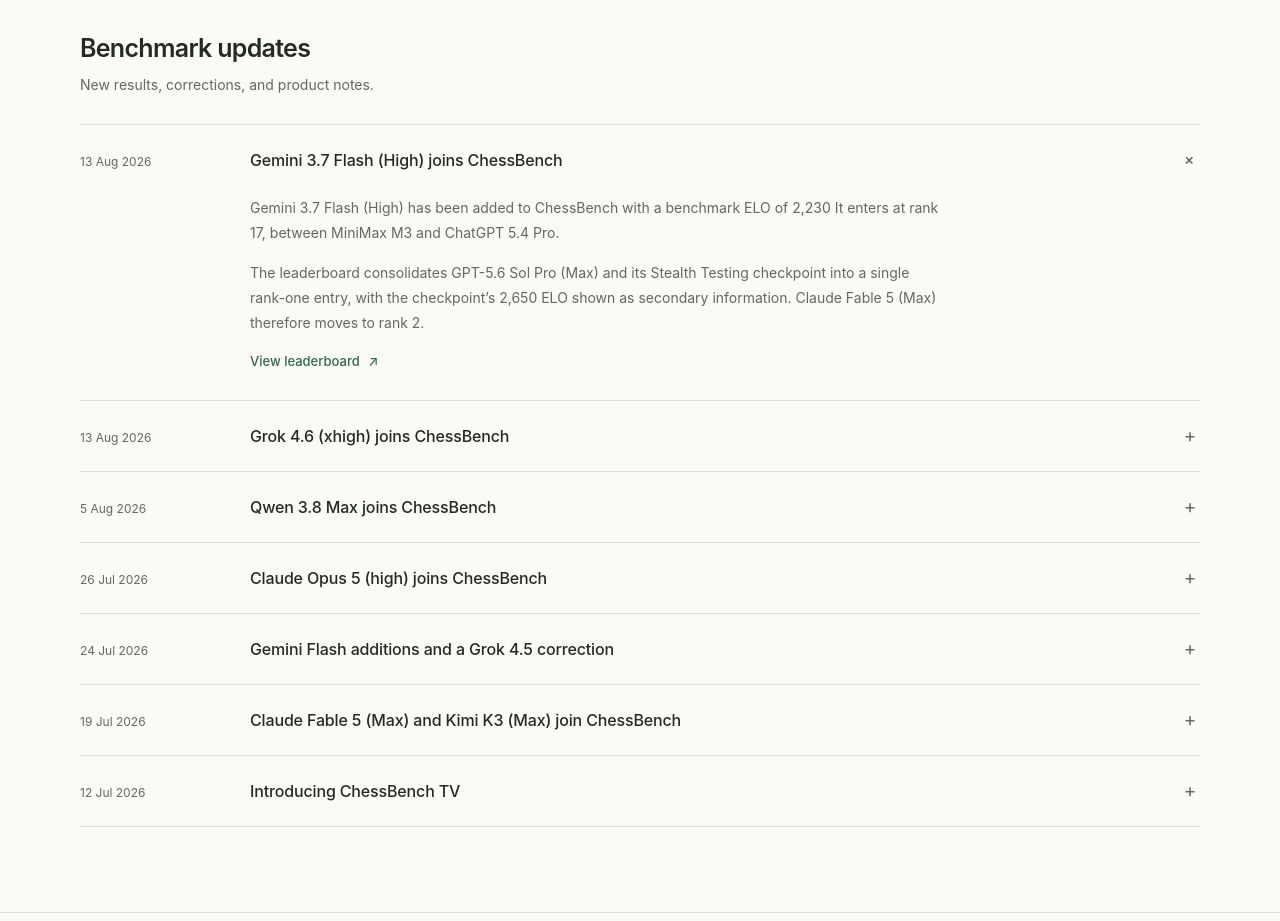
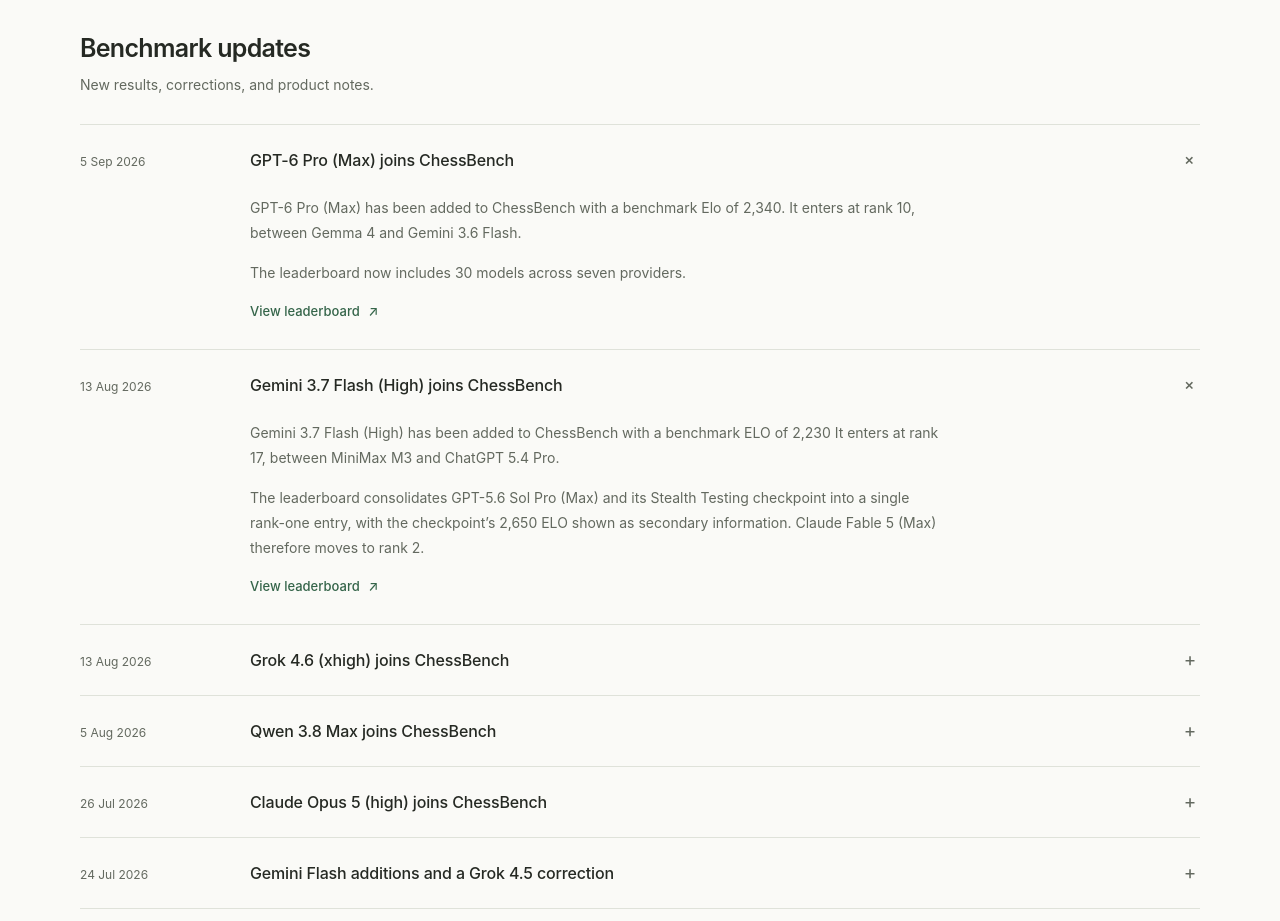
Before and after one commit to chessbench-ai/chessbench-ai.github.io, a plain HTML site: page index.html in a window 1280 px wide. Shown: the part 3902-4823 px from the top of the page. Drawn offline with Linux system fonts and the light colour scheme.

Commit message:
Add files via upload

```diff
--- a/index.html
+++ b/index.html
@@ -424,6 +424,7 @@
     <section id="blog" class="section updates-section" aria-labelledby="updates-title">
       <div class="section-heading"><div><h2 id="updates-title">Benchmark updates</h2><p>New results, corrections, and product notes.</p></div></div>
       <div class="updates-list">
+        <details class="update" open><summary><time datetime="2026-09-05">5 Sep 2026</time><h3>GPT-6 Pro (Max) joins ChessBench</h3><span class="expand-mark" aria-hidden="true">+</span></summary><div class="update-body"><p>GPT-6 Pro (Max) has been added to ChessBench with a benchmark Elo of 2,340. It enters at rank 10, between Gemma 4 and Gemini 3.6 Flash.</p><p>The leaderboard now includes 30 models across seven providers.</p><a class="text-link" href="#leaderboard">View leaderboard <span aria-hidden="true">↗</span></a></div></details>
         <details class="update" open><summary><time datetime="2026-08-13">13 Aug 2026</time><h3>Gemini 3.7 Flash (High) joins ChessBench</h3><span class="expand-mark" aria-hidden="true">+</span></summary><div class="update-body"><p>Gemini 3.7 Flash (High) has been added to ChessBench with a benchmark ELO of 2,230 It enters at rank 17, between MiniMax M3 and ChatGPT 5.4 Pro.</p><p>The leaderboard consolidates GPT-5.6 Sol Pro (Max) and its Stealth Testing checkpoint into a single rank-one entry, with the checkpoint’s 2,650 ELO shown as secondary information. Claude Fable 5 (Max) therefore moves to rank 2.</p><a class="text-link" href="#leaderboard">View leaderboard <span aria-hidden="true">↗</span></a></div></details>
         <details class="update"><summary><time datetime="2026-08-13">13 Aug 2026</time><h3>Grok 4.6 (xhigh) joins ChessBench</h3><span class="expand-mark" aria-hidden="true">+</span></summary><div class="update-body"><p>Grok 4.6 (xhigh) has been added to ChessBench with a benchmark ELO of 2,480 The result places it at rank 7, between Qwen 3.8 Max and Opus 5 (high), and makes it the strongest xAI model in the current field.</p><a class="text-link" href="#leaderboard">View leaderboard <span aria-hidden="true">↗</span></a></div></details>
         <details class="update"><summary><time datetime="2026-08-05">5 Aug 2026</time><h3>Qwen 3.8 Max joins ChessBench</h3><span class="expand-mark" aria-hidden="true">+</span></summary><div class="update-body"><p>Qwen 3.8 Max joins with 2,500 benchmark ELO. It places at rank 6, between Gemini 3.1 Pro (High) and Grok 4.6 (xhigh), and adds Alibaba to the provider field.</p><a class="text-link" href="#leaderboard">View leaderboard <span aria-hidden="true">↗</span></a></div></details>
```
